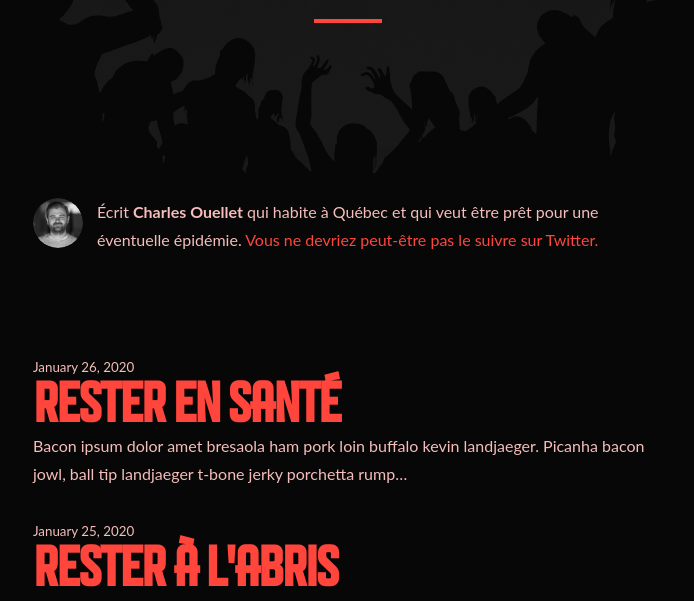
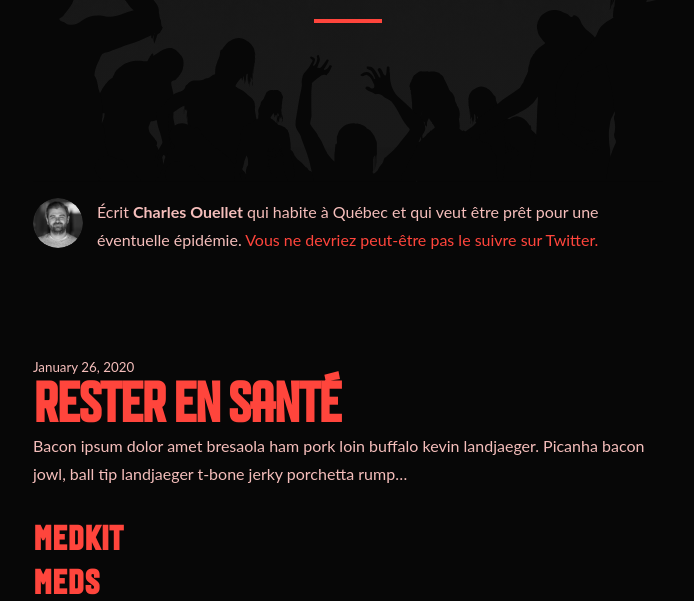
Before and after one commit to snipcart/jamstackqc-gatsby, a Gatsby site: page / in a window 1280 px wide. Shown: the part 337-938 px from the top of the page, without its empty margins (292-986 px from the left). Built offline with nearby package versions, Linux system fonts and the light colour scheme; Gatsby itself is replaced by a stand-in of ours; some packages are replaced by stand-ins of ours.

Commit message:
Added products listing

```diff
--- /dev/null
+++ b/src/components/products.js
@@ -0,0 +1,21 @@
+import React from "react";
+
+const Products = ({products}) => {
+    if (!products || !products.length) {
+        return null;
+    }
+
+    return (
+        <div>
+        {products.map((product) => {
+            return (
+                <div key={product.sku}>
+                    <h1>{product.sku}</h1>
+                </div>
+            )
+        })}
+        </div>
+    )
+}
+
+export default Products;
--- a/src/pages/index.js
+++ b/src/pages/index.js
@@ -3,6 +3,7 @@ import React from "react"
 import Bio from "../components/bio"
 import Layout from "../components/layout"
 import SEO from "../components/seo"
+import Products from "../components/products";
 import { Link, useStaticQuery, graphql } from "gatsby"
 
 const BlogIndex = (props) => {
@@ -26,7 +27,15 @@ const BlogIndex = (props) => {
             frontmatter {
               date(formatString: "MMMM DD, YYYY")
               title
-              description
+              description,
+              products {
+                sku,
+                price,
+                name,
+                image {
+                  publicURL
+                }
+              }
             }
           }
         }
@@ -56,6 +65,7 @@ const BlogIndex = (props) => {
                     __html: node.excerpt,
                   }}
                 />
+                <Products products={node.frontmatter.products} />
               </div>
             </article>
           )
```
Also changed, not shown: src/templates/blog-post.js (+13 -1 lines), content/guides/abris/fuel.svg (added), content/guides/abris/toolbox.svg (added), content/guides/abris/wood-planks.svg (added), content/guides/nourriture/cutlery.svg (added), content/guides/nourriture/food-cans.svg (added), content/guides/nourriture/water-barrel.svg (added), content/guides/sante/medkit.svg (added), content/guides/sante/meds.svg (added).
